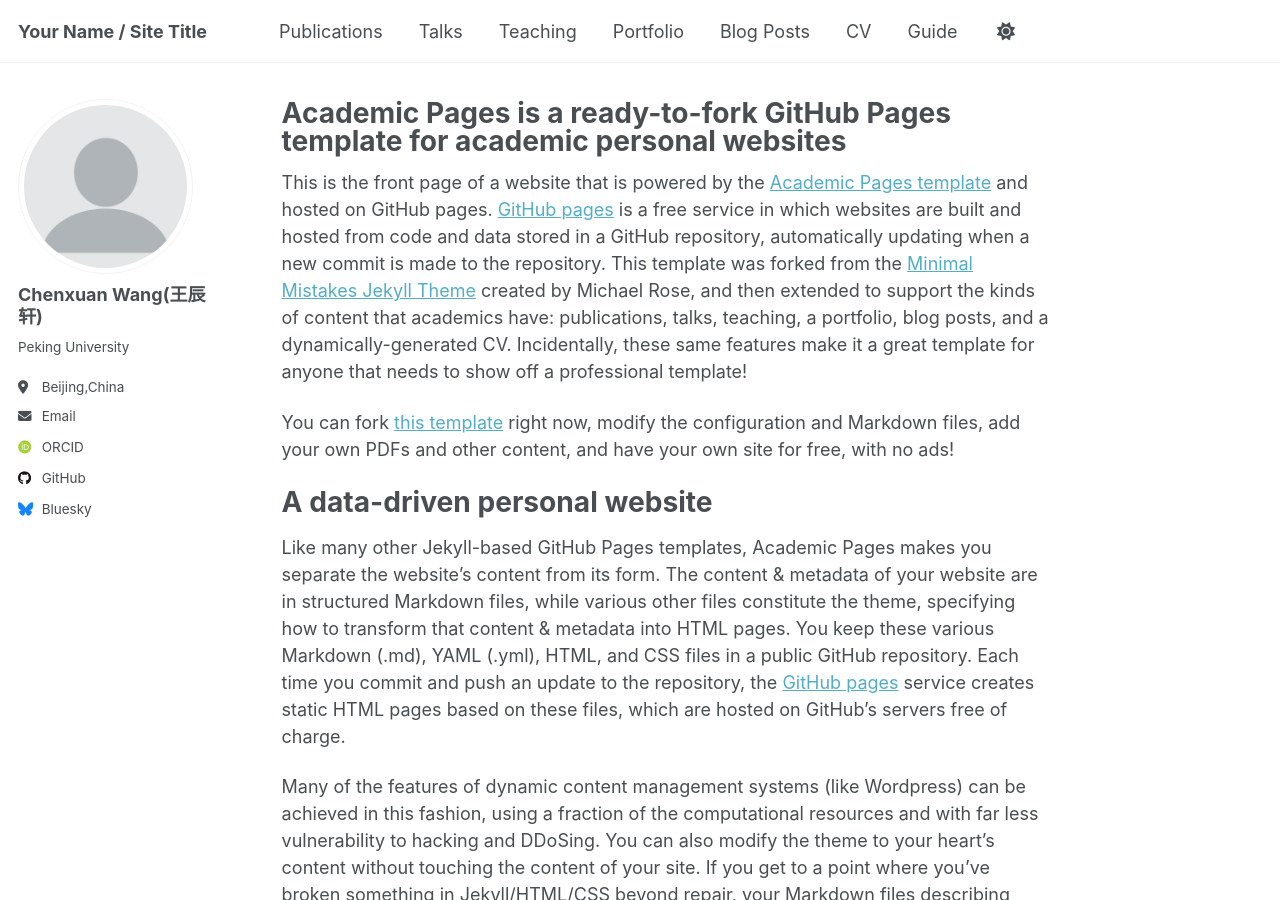
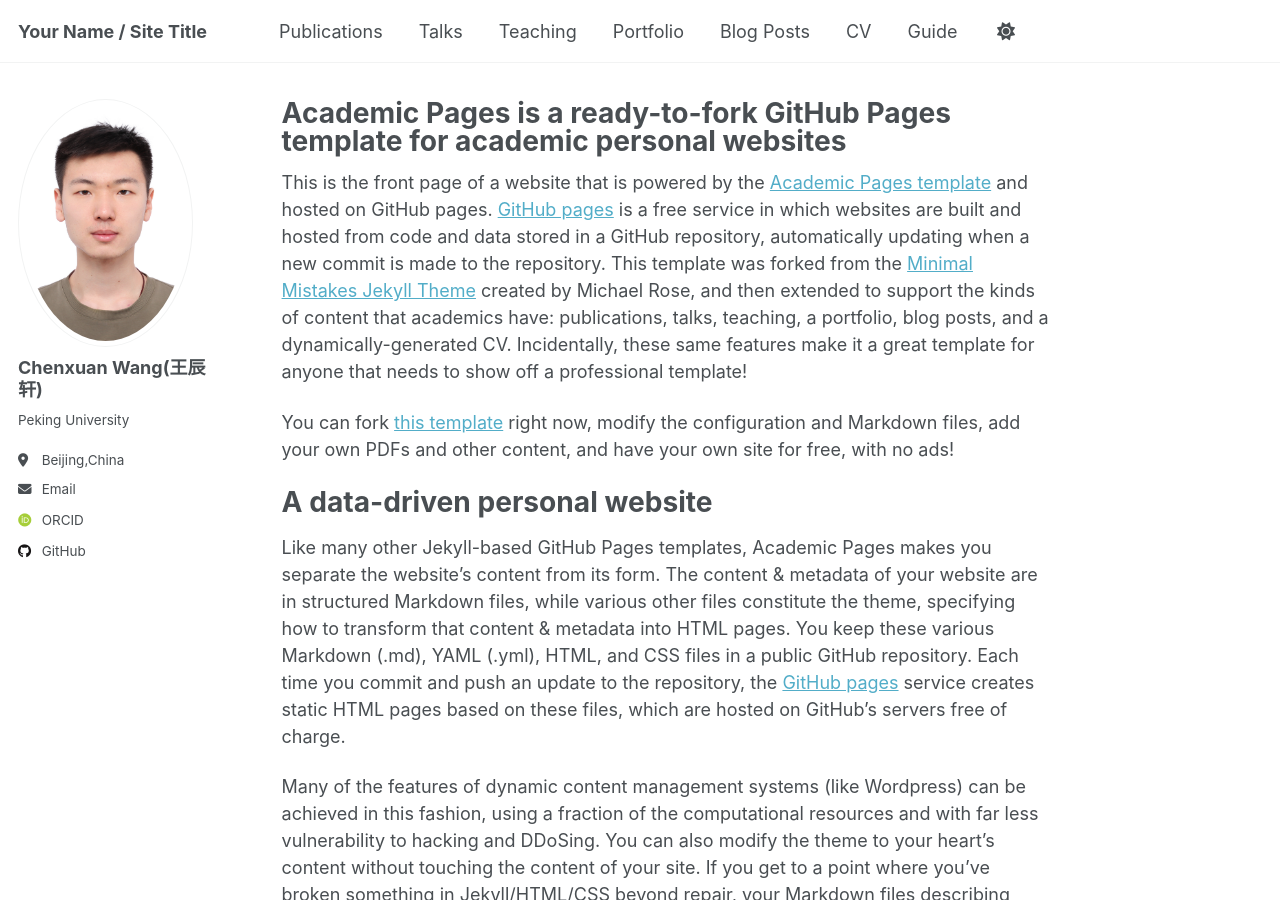
Before and after one commit to Wangcx0124/Wangcx0124.github.io, a Jekyll site: the page built from _pages/about.md, in a window 1280 px wide and 900 px high. Built offline with Jekyll 4.4.1, drawn with Linux system fonts in a browser that asks for light colours; some web fonts are replaced; a script that is not in the unit is left out.

Commit message:
Update _config.yml

```diff
--- a/_config.yml
+++ b/_config.yml
@@ -13,17 +13,17 @@ title                    : "Your Name / Site Title"
 title_separator          : "-"
 name                     : &name "Your Name"
 description              : &description "Your Name's academic portfolio"   # Update this with a general description of your site, this is the default if not overridden by a page
-url                      : https://academicpages.github.io # The base hostname & protocol for your site e.g. "https://[your GitHub username].github.io",
+url                      : https://Wangcx0124.github.io # The base hostname & protocol for your site e.g. "https://[your GitHub username].github.io",
                                                            # or if you already have some other page hosted on Github then use "https://[your GitHub username].github.io/[Your Repo Name]"
 baseurl                  : "" # the subpath of your site, e.g. "/blog"
-repository               : "academicpages/academicpages.github.io"
+repository               : "Wangcx0124/Wangcx0124.github.io"
 
 # Site Author - The following control what appear as part of the author content on the side bar.
 #               If a field is blank the icon and link will not appear, otherwise it will be shown.
 #               Additional customization can be done by editing /_includes/author-profile.html
 author:
   # Biographic information
-  avatar           : "profile.png"
+  avatar           : "../images/wcx0124.png"
   name             : "Chenxuan Wang(王辰轩)"
   pronouns         : # example: "she/her"
   bio              : "Peking University"
@@ -54,7 +54,7 @@ author:
 
   # Social media
   artstation       : # Username
-  bluesky          : "bsky.app" # Replace this with you Bluesky username
+  bluesky          : # Replace this with you Bluesky username
   facebook         : # Username
   flickr           : # Username
   foursquare       : # Username
```
